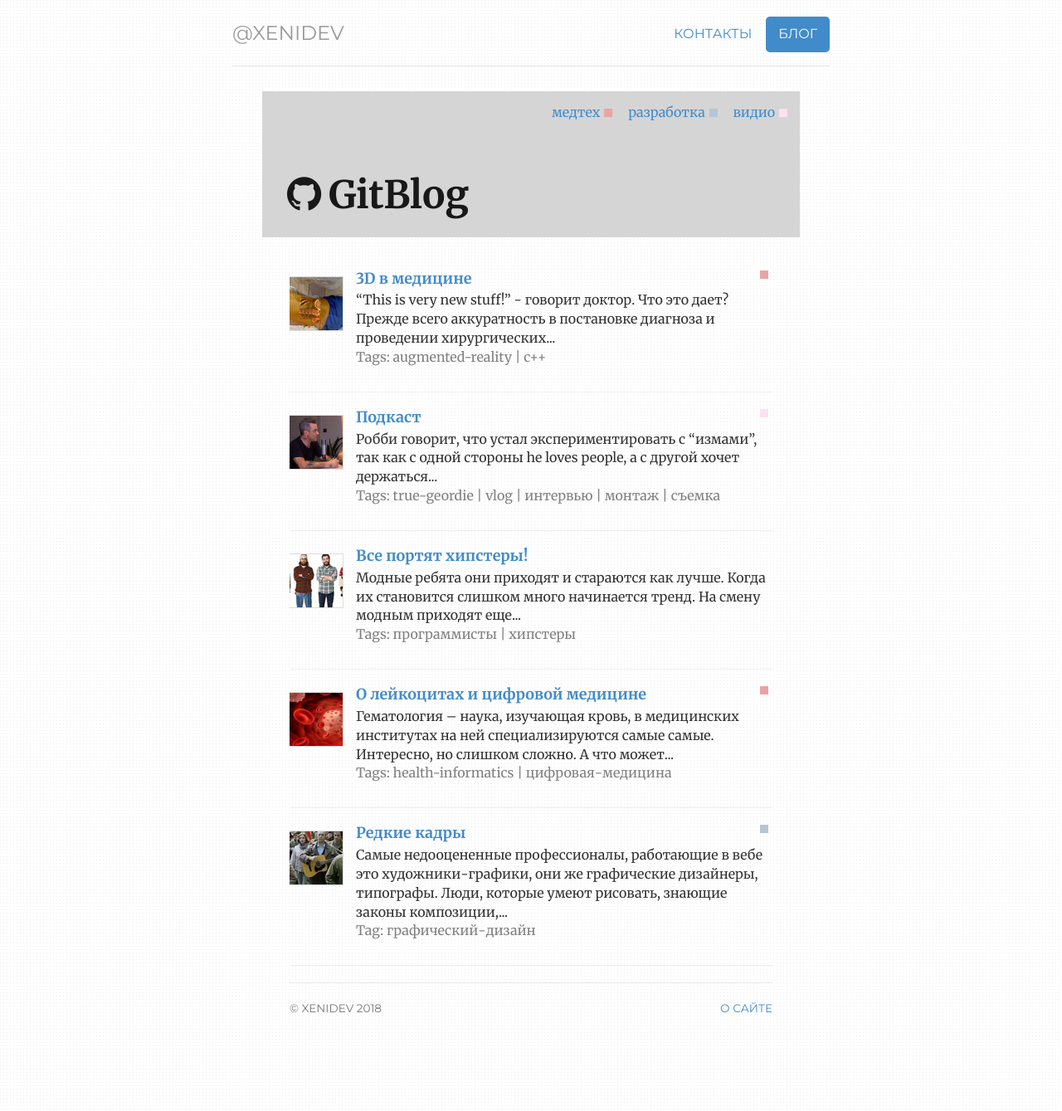
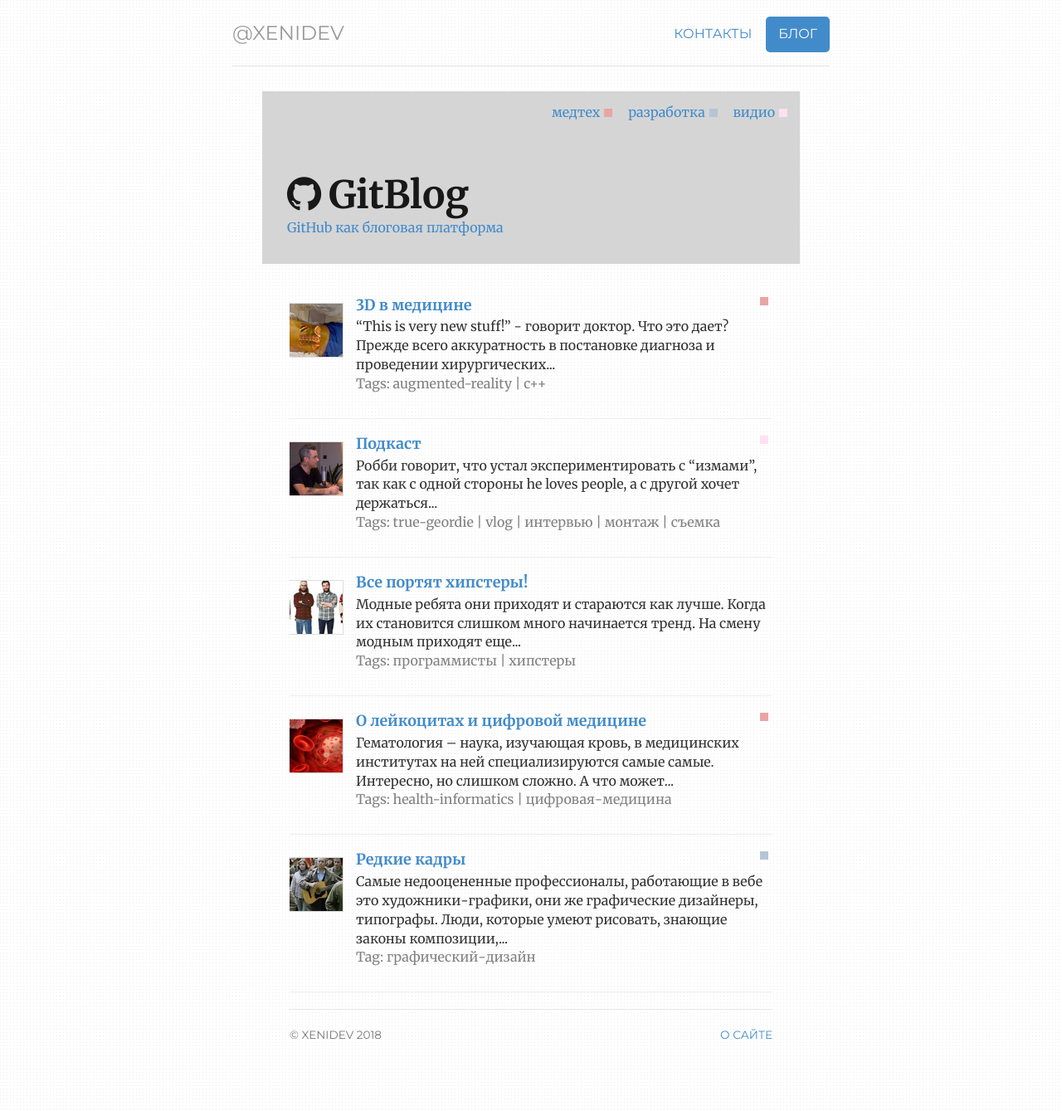
Before and after one commit to ValeraS/xenidev.github.io, a Jekyll site: the page built from notes/index.html, in a window 1280 px wide. Shown: the whole page at 83% size. Built offline with Jekyll 4.4.1, drawn with Linux system fonts in a browser that asks for light colours; before the commit the page ends 1307 px from its top, so only the background shows below that.

Commit message:
Update index.html

```diff
--- a/notes/index.html
+++ b/notes/index.html
@@ -17,7 +17,13 @@ notes: active
 
     <ul class="fa-ul">
       <li><i class="fa fa-github" style="font-size:48px;"></i>
-        <h1>GitBlog</h1></li>
+        <h1>GitBlog</h1>
+
+	    <p> GitHub как блоговая платформа
+
+
+
+	    </li>
     </ul>
 
 
```
